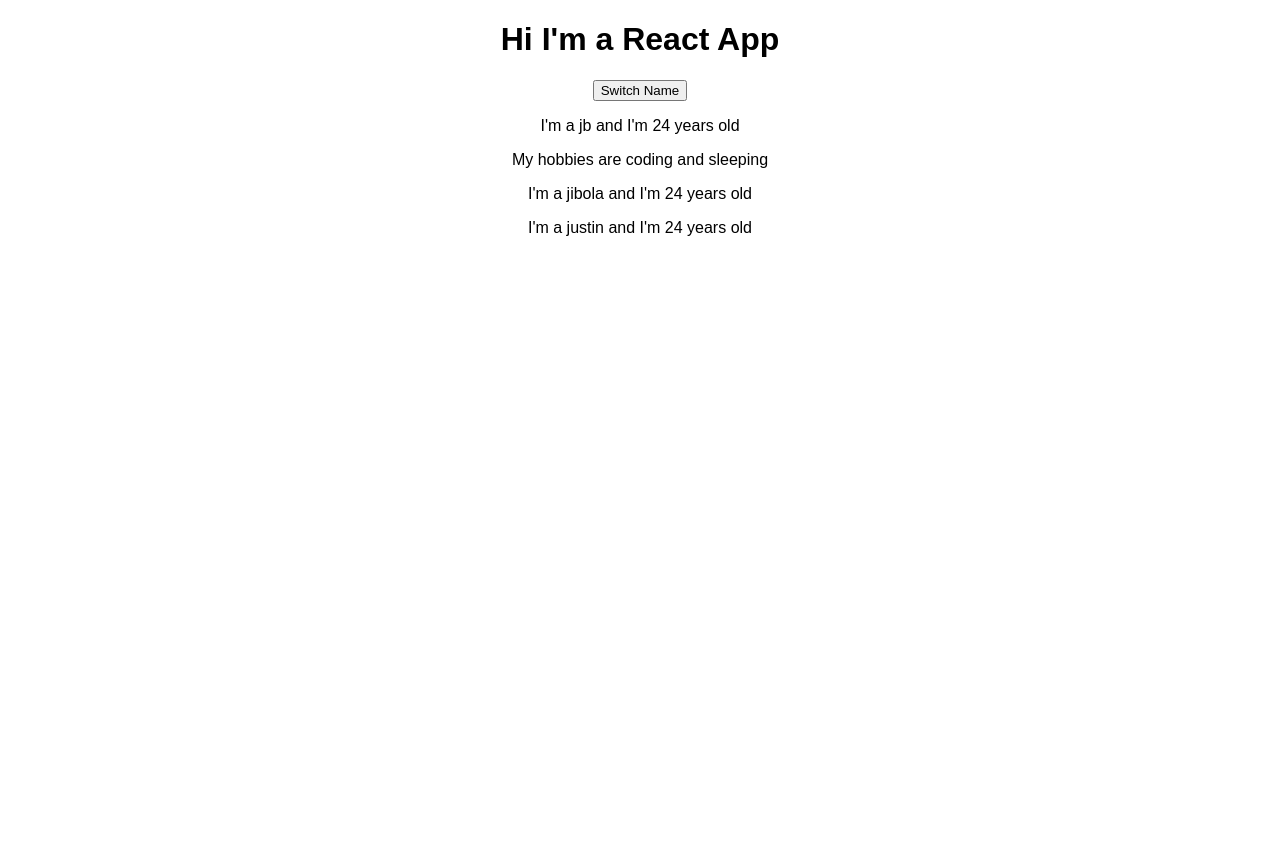
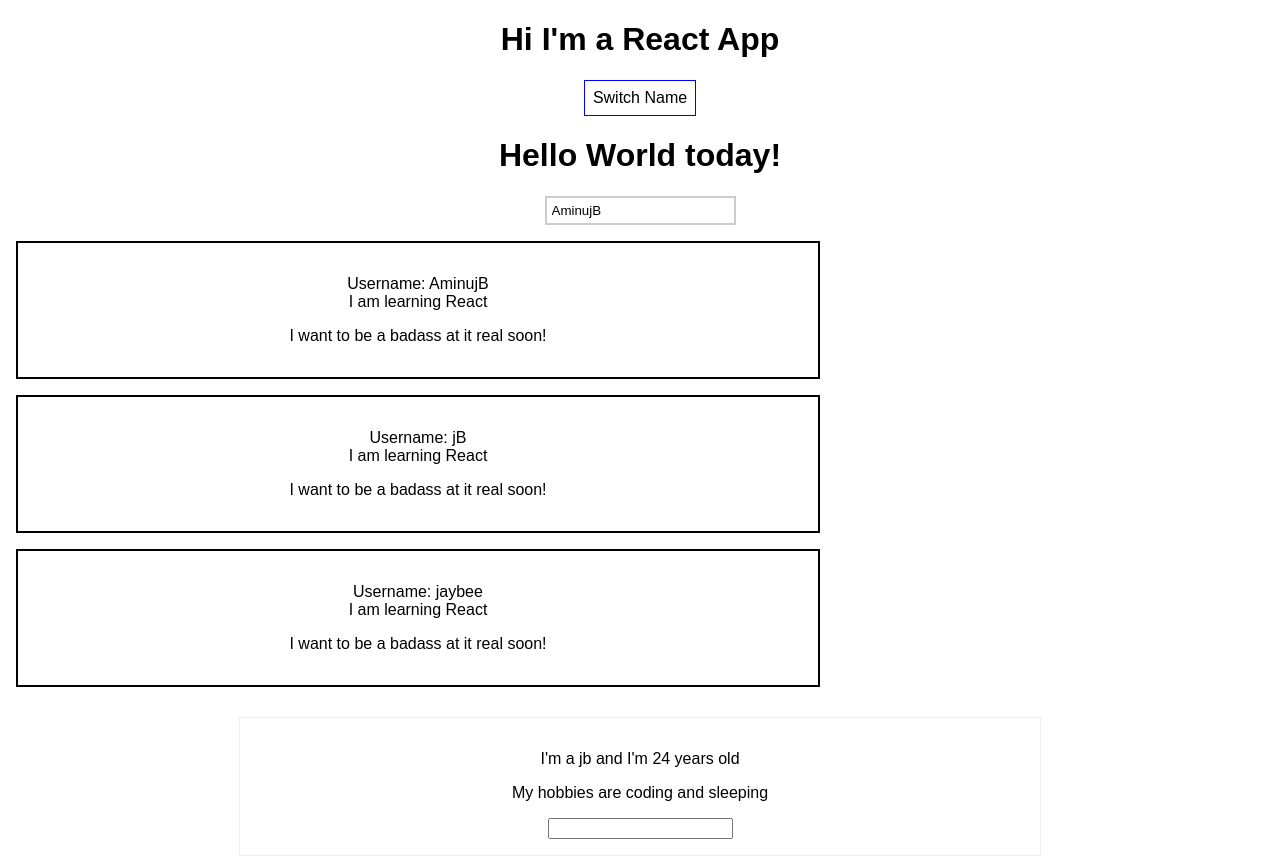
Before and after one commit to Aminujb/React-Projects, a React (Create React App) app: page / in a window 1280 px wide. Shown: the top 858 px of the page. Before the commit the page ends 800 px from the top, so only its background shows below. Built offline with nearby package versions, Linux system fonts and the light colour scheme.

Commit message:
finished Assignment 1 course content 47 to 51:

```diff
--- a/src/App.js
+++ b/src/App.js
@@ -1,6 +1,8 @@
 
 import './App.css';
 import Person from './Person/Person'
+import UserInput from './Assignment1/UserInput/UserInput'
+import UserOutput from './Assignment1/UserOutput/UserOutput'
 
 //Classed based component
 import React, { Component } from 'react';
@@ -10,6 +12,11 @@ class App extends Component {
       {name:"jb", age:"24"},
       {name:"jibola", age:"24"},
       {name:"justin", age:"24"},
+    ],
+    useroutput:  [
+      {username:"AminujB"},
+      {username:"jB"},
+      {username:"jaybee"},
     ]
   }
 
@@ -23,17 +30,58 @@ class App extends Component {
     });
   }
 
+  nameChangedHandler = (event) =>{
+    this.setState({
+      persons: [
+        {name:"Deji", age:"24"},
+        {name:event.target.value, age:"30"},
+        {name:"Zaynab", age:"79"},
+      ]
+    });
+  }
+
+
+  switchUsernameHandler = (event) =>{
+    this.setState({
+      useroutput:  [
+        {username:event.target.value},
+        {username:"jB"},
+        {username:"jaybee"},
+      ]
+    });
+
+  }
+
 
   render() {
+    const style = {
+      backgroundColor: "white",
+      font: "inherit",
+      border: '1px solid blue',
+      padding: '8px',
+      cursor: 'pointer'
+    }
+    const Greeting = () => <h1>Hello World today!</h1>;
+    // const UserInput = () => <input type="text" onChange = {this.props.changed}/>;
+    // const UserOutput = (props) => <div><p>Username: {props.username}<br/> I am learning React</p> <p>I want to be a badass at it real soon!</p></div>;
     return (
       <div className="App">
         <h1>Hi I'm a React App</h1>
-        <button onClick = { () => this.switchNameHandler('Abdul')}>Switch Name</button>
+        <button
+        style = {style}
+        onClick = { () => this.switchNameHandler('Abdul')}>Switch Name</button>
+
+        <Greeting/>
+        <UserInput changed = {this.switchUsernameHandler} val = {this.state.useroutput[0].username}/>
+        <UserOutput username={this.state.useroutput[0].username}/>
+        <UserOutput username={this.state.useroutput[1].username}/>
+        <UserOutput username={this.state.useroutput[2].username}/>
 
         <Person
         name={this.state.persons[0].name}
         age={this.state.persons[0].age}
-        click={this.switchNameHandler.bind(this,'Muhammad')}>
+        click={this.switchNameHandler.bind(this,'Muhammad')}
+        changed= {this.nameChangedHandler}>
         My hobbies are coding and sleeping
         </Person>
 
@@ -46,6 +94,7 @@ class App extends Component {
         name={this.state.persons[2].name}
         age={this.state.persons[2].age}>
         </Person>
+
       </div>
     );
   }
--- /dev/null
+++ b/src/Assignment1/UserInput/UserInput.js
@@ -0,0 +1,16 @@
+import React from 'react';
+
+const userInput = (props) => {
+    const style = {
+        padding:"5px",
+        border:"2px solid #ccc",
+    }
+    return (
+        <input style = {style} type="text"
+        onChange = {props.changed}
+        value = {props.val}
+        />
+    );
+}
+
+export default userInput;
--- /dev/null
+++ b/src/Assignment1/UserOutput/UserOutput.css
@@ -0,0 +1,7 @@
+.UserOutput{
+   width : 60%;
+    padding : 16px;
+    margin : 16px;
+    border : 2px solid black;
+    text-align: center;
+}
--- /dev/null
+++ b/src/Assignment1/UserOutput/UserOutput.js
@@ -0,0 +1,12 @@
+import React from 'react';
+import './UserOutput.css'
+
+const userOutput = (props) => {
+    return (
+        <div className = "UserOutput">
+        <p>Username: {props.username}<br/> I am learning React</p>
+        <p>I want to be a badass at it real soon!</p></div>
+    );
+}
+
+export default userOutput;
--- /dev/null
+++ b/src/Person/Person.css
@@ -0,0 +1,7 @@
+.Person {
+    width: 60%;
+    margin: 30px auto;
+    border: 1px solid #eee;
+    padding: 16px;
+    text-align: center;
+}
--- a/src/Person/Person.js
+++ b/src/Person/Person.js
@@ -1,10 +1,12 @@
 import React from 'react';
+import './Person.css'
 
 const person = (props) => {
     return (
-        <div>
+        <div className = "Person">
             <p onClick={props.click}>I'm a {props.name} and I'm {props.age} years old</p>
             <p>{props.children}</p>
+            <input type="text" onChange={props.changed}/>
         </div>
     );
 }
```
Also changed, not shown: src/Assignment1/note.txt (added).
